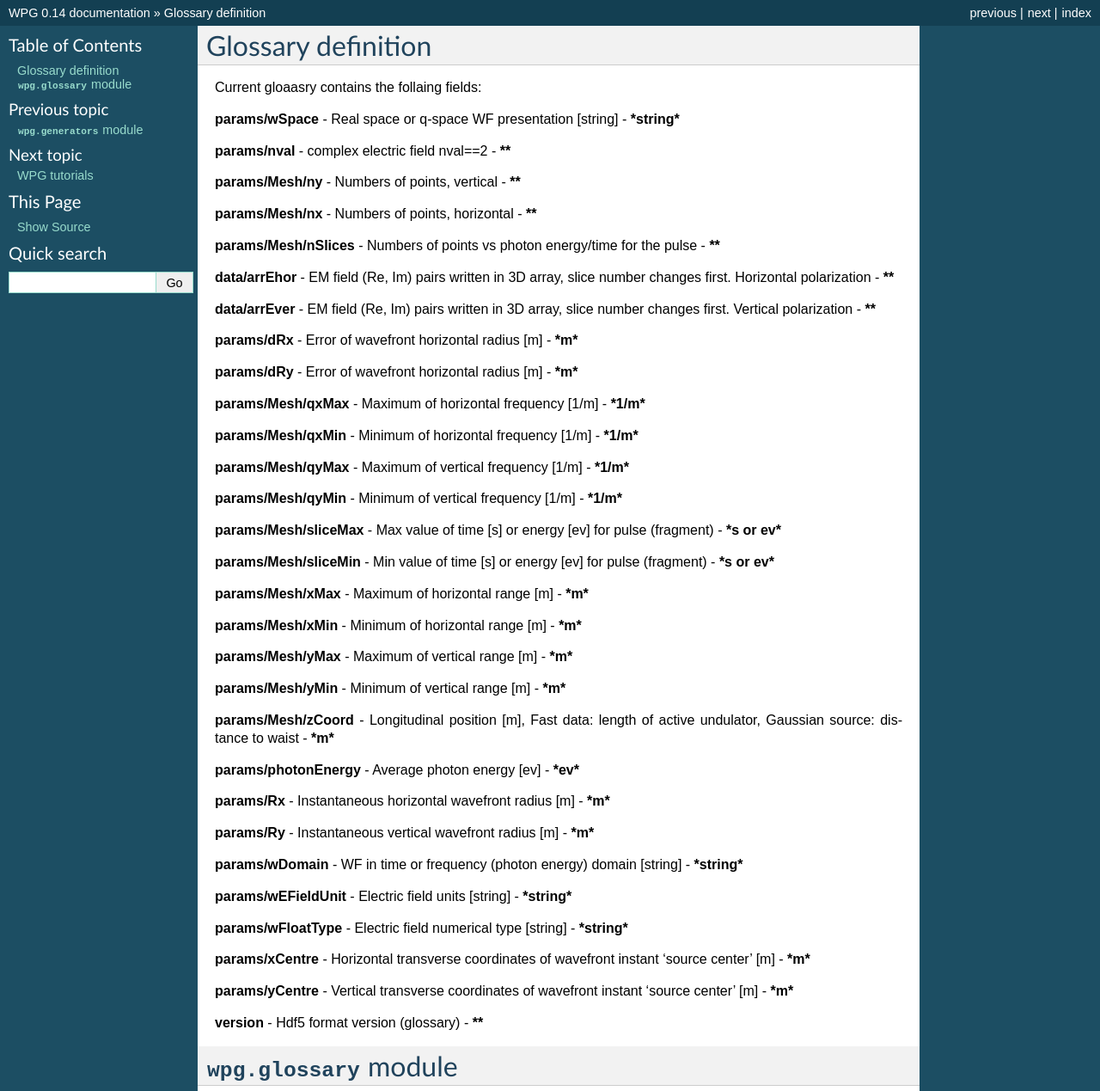
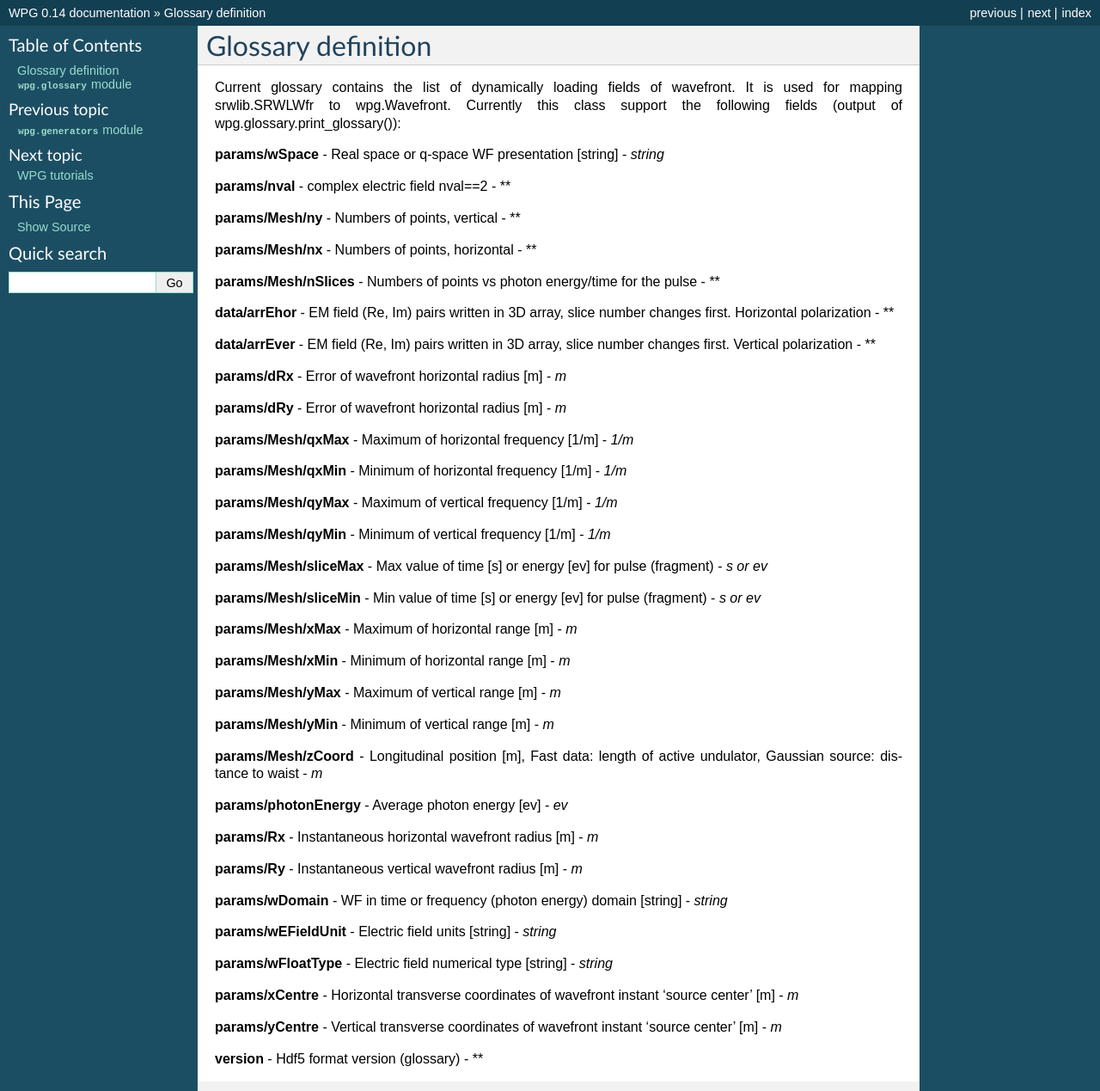
Before and after one commit to samoylv/WPG, a Sphinx documentation site: the page built from docs/glossary.rst, in a window 1280 px wide and 1400 px high, cut to the strip 0-1269 px from the top of the window. Shown: the whole strip at 86% size. Built offline with Sphinx 7.4.7, drawn with Linux system fonts in a browser that asks for light colours.

Commit message:
Some fixes in glossary documentation

```diff
--- a/docs/glossary.rst
+++ b/docs/glossary.rst
@@ -1,66 +1,66 @@
 Glossary definition
 -------------------
 
-Current gloaasry contains the follaing fields:
+Current glossary contains the list of dynamically loading fields of wavefront. It is used for mapping srwlib.SRWLWfr to wpg.Wavefront. Currently this class support the following fields (output of wpg.glossary.print_glossary()):
 
 
-**params/wSpace** - Real space or  q-space WF presentation [string] - ***string***
+**params/wSpace** - Real space or  q-space WF presentation [string] - *string*
 
-**params/nval** - complex electric field nval==2 - ******
+**params/nval** - complex electric field nval==2 - **
 
-**params/Mesh/ny** - Numbers of points, vertical - ******
+**params/Mesh/ny** - Numbers of points, vertical - **
 
-**params/Mesh/nx** - Numbers of points, horizontal - ******
+**params/Mesh/nx** - Numbers of points, horizontal - **
 
-**params/Mesh/nSlices** - Numbers of points vs photon energy/time for the pulse - ******
+**params/Mesh/nSlices** - Numbers of points vs photon energy/time for the pulse - **
 
-**data/arrEhor** -      EM field (Re, Im) pairs written in 3D array, slice number changes first.     Horizontal polarization      - ******
+**data/arrEhor** -      EM field (Re, Im) pairs written in 3D array, slice number changes first.     Horizontal polarization      - **
 
-**data/arrEver** -      EM field (Re, Im) pairs written in 3D array, slice number changes first.     Vertical polarization      - ******
+**data/arrEver** -      EM field (Re, Im) pairs written in 3D array, slice number changes first.     Vertical polarization      - **
 
-**params/dRx** - Error of wavefront horizontal radius [m] - ***m***
+**params/dRx** - Error of wavefront horizontal radius [m] - *m*
 
-**params/dRy** - Error of wavefront horizontal radius [m] - ***m***
+**params/dRy** - Error of wavefront horizontal radius [m] - *m*
 
-**params/Mesh/qxMax** - Maximum of horizontal frequency [1/m] - ***1/m***
+**params/Mesh/qxMax** - Maximum of horizontal frequency [1/m] - *1/m*
 
-**params/Mesh/qxMin** - Minimum of horizontal frequency [1/m] - ***1/m***
+**params/Mesh/qxMin** - Minimum of horizontal frequency [1/m] - *1/m*
 
-**params/Mesh/qyMax** - Maximum of vertical frequency [1/m] - ***1/m***
+**params/Mesh/qyMax** - Maximum of vertical frequency [1/m] - *1/m*
 
-**params/Mesh/qyMin** - Minimum of vertical frequency [1/m] - ***1/m***
+**params/Mesh/qyMin** - Minimum of vertical frequency [1/m] - *1/m*
 
-**params/Mesh/sliceMax** - Max value of time [s] or energy [ev] for pulse (fragment) - ***s or ev***
+**params/Mesh/sliceMax** - Max value of time [s] or energy [ev] for pulse (fragment) - *s or ev*
 
-**params/Mesh/sliceMin** - Min value of time [s] or energy [ev] for pulse (fragment) - ***s or ev***
+**params/Mesh/sliceMin** - Min value of time [s] or energy [ev] for pulse (fragment) - *s or ev*
 
-**params/Mesh/xMax** - Maximum of horizontal range [m] - ***m***
+**params/Mesh/xMax** - Maximum of horizontal range [m] - *m*
 
-**params/Mesh/xMin** - Minimum of horizontal range [m] - ***m***
+**params/Mesh/xMin** - Minimum of horizontal range [m] - *m*
 
-**params/Mesh/yMax** - Maximum of vertical range [m] - ***m***
+**params/Mesh/yMax** - Maximum of vertical range [m] - *m*
 
-**params/Mesh/yMin** - Minimum of vertical range [m] - ***m***
+**params/Mesh/yMin** - Minimum of vertical range [m] - *m*
 
-**params/Mesh/zCoord** - Longitudinal position [m], Fast data: length of  active undulator, Gaussian source: distance to waist  - ***m***
+**params/Mesh/zCoord** - Longitudinal position [m], Fast data: length of  active undulator, Gaussian source: distance to waist  - *m*
 
-**params/photonEnergy** - Average photon energy [ev] - ***ev***
+**params/photonEnergy** - Average photon energy [ev] - *ev*
 
-**params/Rx** - Instantaneous horizontal wavefront radius [m] - ***m***
+**params/Rx** - Instantaneous horizontal wavefront radius [m] - *m*
 
-**params/Ry** - Instantaneous vertical wavefront radius [m] - ***m***
+**params/Ry** - Instantaneous vertical wavefront radius [m] - *m*
 
-**params/wDomain** - WF in time or frequency (photon energy) domain [string] - ***string***
+**params/wDomain** - WF in time or frequency (photon energy) domain [string] - *string*
 
-**params/wEFieldUnit** - Electric field units [string] - ***string***
+**params/wEFieldUnit** - Electric field units [string] - *string*
 
-**params/wFloatType** - Electric field numerical type [string] - ***string***
+**params/wFloatType** - Electric field numerical type [string] - *string*
 
-**params/xCentre** - Horizontal transverse coordinates of wavefront instant 'source center' [m] - ***m***
+**params/xCentre** - Horizontal transverse coordinates of wavefront instant 'source center' [m] - *m*
 
-**params/yCentre** - Vertical transverse coordinates of wavefront instant 'source center' [m] - ***m***
+**params/yCentre** - Vertical transverse coordinates of wavefront instant 'source center' [m] - *m*
 
-**version** - Hdf5 format version (glossary) - ******
+**version** - Hdf5 format version (glossary) - **
 
 :mod:`wpg.glossary` module
 ----------------------------
```
Also changed, not shown: docs/wpg.rst (+7 -1 lines), 1 other file.
